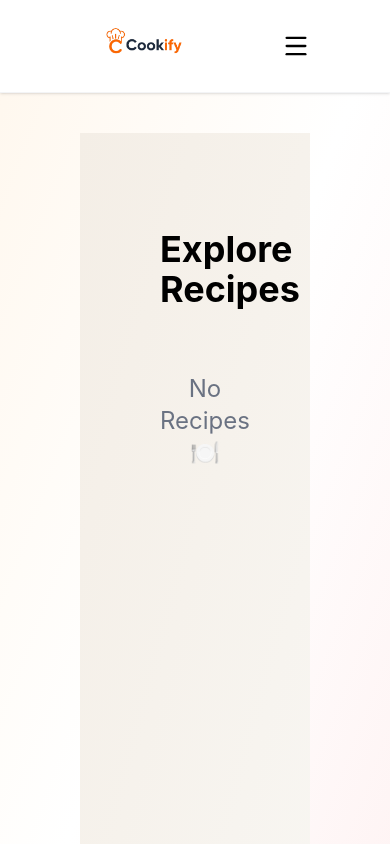
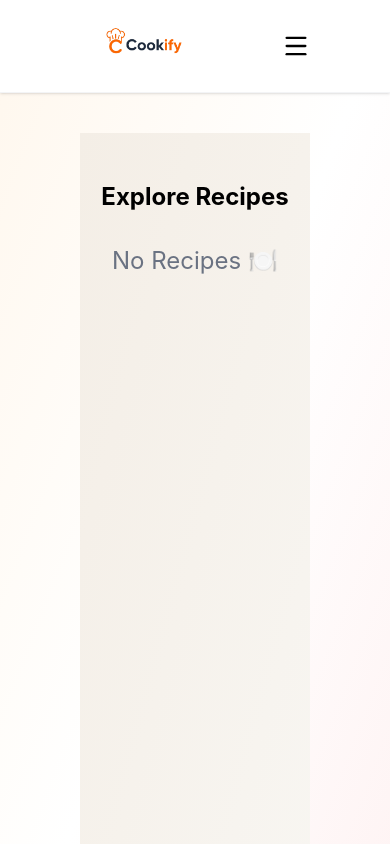
Before and after one commit to ankitshere/Context-api, a React (Vite) app: page /Recipe in a window 390 px wide. Shown: the top 844 px of the page. Built offline with nearby package versions, Linux system fonts and the light colour scheme.

Commit message:
complete the ui

```diff
--- a/src/Component/RecipeCard.jsx
+++ b/src/Component/RecipeCard.jsx
@@ -1,15 +1,12 @@
 import { Link } from "react-router-dom";
 
 const RecipeCard = ({ recipe }) => {
-console.log(recipe.
-ingredents)
+
   const { id, image, des, chef, ing, title } = recipe;
 
   return (
-
-
-        <Link to={`/Recipe/details/${id}`}    className="
-    w-full max-w-[660px]
+    <Link to={`/Recipe/details/${id}`} className="
+      w-full
       mx-auto
       bg-white
       rounded-2xl
@@ -22,11 +19,11 @@ ingredents)
     ">
       <img
         src={image}
-       className="w-full h-40 object-cover"
+        className="w-full h-40 sm:h-48 md:h-52 object-cover"
       />
 
-      <div className="p-5">
-        <h2 className="text-xl font-bold text-gray-800">
+      <div className="p-4 sm:p-5">
+        <h2 className="text-lg sm:text-xl font-bold text-gray-800">
           {title}
         </h2>
 
@@ -43,7 +40,6 @@ ingredents)
         </span>
       </div>
     </Link>
-
   );
 };
 
--- a/src/pages/CreateRecipe.jsx
+++ b/src/pages/CreateRecipe.jsx
@@ -13,7 +13,6 @@ const CreateRecipe = () => {
 
   const submithandler = (data) => {
     data.id = nanoid();
-
     const copydata = [...recipedata];
     copydata.push(data);
     setrecipedata((copydata) => [...copydata, data]);
@@ -24,9 +23,10 @@ const CreateRecipe = () => {
   };
 
   return (
-    <div className="min-h-screen -ml-[20%]  w-[40vh] bg-linear-to-br from-orange-50 to-red-50 flex items-center justify-center px-4 sm:px-6 py-8 sm:py-10">
-      <div className="w-full max-w-6xl  rounded-3xl shadow-2xl overflow-hidden flex flex-col lg:flex-row">
+    <div className="min-h-screen w-full bg-linear-to-br from-orange-50 to-red-50 flex items-center justify-center px-4 sm:px-6 py-8 sm:py-10">
+      <div className="w-full max-w-6xl rounded-3xl shadow-2xl overflow-hidden flex flex-col lg:flex-row">
 
+        {/* LEFT FORM */}
         <div className="w-full lg:w-1/2 p-6 sm:p-8 md:p-10 lg:p-12">
           <h1 className="text-2xl sm:text-3xl lg:text-4xl font-bold text-gray-800 mb-2">
             Create your Recipe
@@ -93,7 +93,7 @@ const CreateRecipe = () => {
               </label>
               <textarea
                 rows="3"
-                placeholder=" Enter the  Step-by-step cooking ingredents..."
+                placeholder=" Enter the Step-by-step cooking ingredents..."
                 className="w-full border border-gray-200 rounded-xl px-4 py-1 focus:ring-2 focus:ring-orange-400 focus:outline-none transition resize-none text-sm sm:text-base"
                 {...register("ingredents")}
               ></textarea>
@@ -114,7 +114,6 @@ const CreateRecipe = () => {
               </select>
             </div>
 
-            {/* Button */}
             <button
               type="submit"
               className="mt-4 sm:mt-6 bg-linear-to-r from-orange-500 to-red-500 text-white py-3 rounded-xl font-semibold hover:shadow-lg hover:scale-[1.02] transition duration-300 text-sm sm:text-base"
--- a/src/pages/Recipe.jsx
+++ b/src/pages/Recipe.jsx
@@ -16,23 +16,20 @@ const Recipe = () => {
       No Recipes 🍽️
     </h2>
   );
+
   return (
-<div className="min-h-screen max-w-fit bg-linear-to-br bg-amber-600  from-[#f4eee6] to-[#f8f6f2] py-24 px-20">
+    <div className="min-h-screen w-full bg-linear-to-br from-[#f4eee6] to-[#f8f6f2] py-12 sm:py-16 md:py-20 px-4 sm:px-8 md:px-12">
 
-    <h1 className="text-4xl font-bold text-center mb-16">
+      <h1 className="text-2xl sm:text-3xl md:text-4xl font-bold text-center mb-8 sm:mb-12 md:mb-16">
         Explore Recipes
       </h1>
 
-    <div className="max-w-6xl mx-auto grid
-                    sm:grid-cols-1
-                    md:grid-cols-2
-                    lg:grid-cols-3
-                    gap-10">
+      <div className="max-w-6xl mx-auto grid grid-cols-1 sm:grid-cols-2 lg:grid-cols-3 gap-6 sm:gap-8 md:gap-10">
         {renderrecipe}
       </div>
 
     </div>
-  )
+  );
 }
 
-export default Recipe
+export default Recipe;
```
Lines whose indentation alone changed are shown as unchanged.
